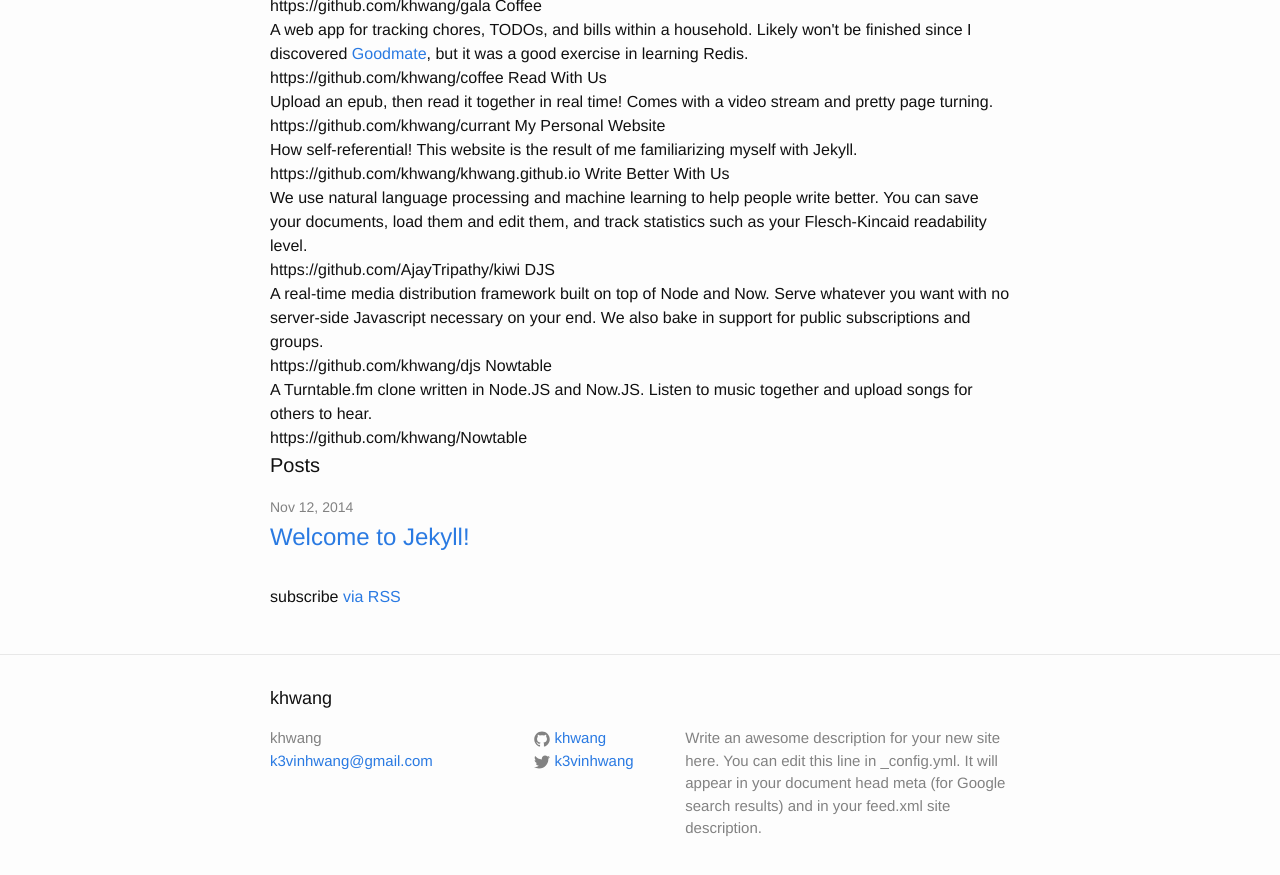
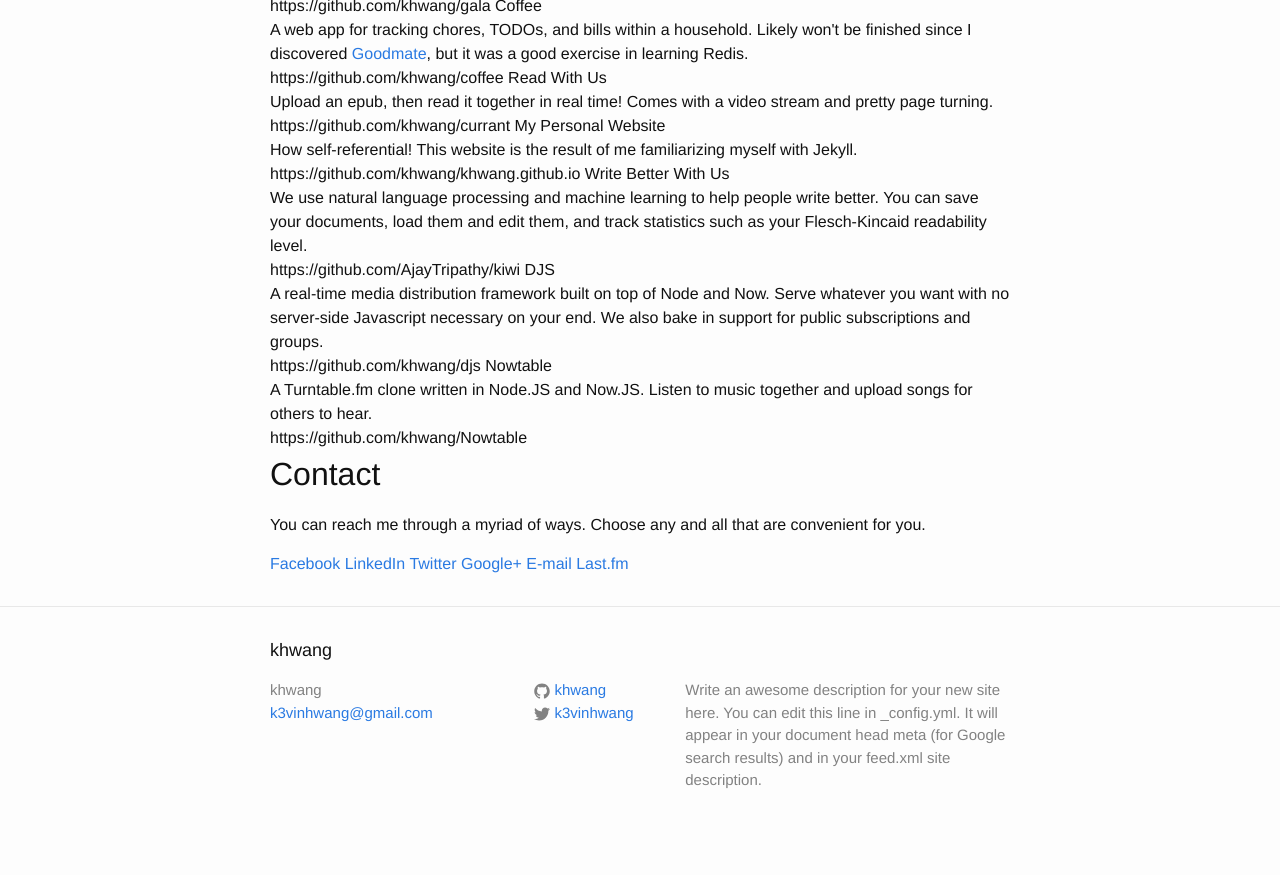
Before and after one commit to catherinemarvin/khwang.github.io, a Jekyll site: the page built from index.html, in a window 1280 px wide and 900 px high, scrolled down 590 px. Shown: the top 875 px of the window. Built offline with Jekyll 4.4.1, drawn with Linux system fonts in a browser that asks for light colours; after the commit the page ends 1442 px from its top, so only the background shows below that.

Commit message:
Make it a single-page website

```diff
--- a/index.html
+++ b/index.html
@@ -19,20 +19,16 @@
   {{ project.link }}
   {% endfor %}
 
-  <h1 class="page-heading">Posts</h1>
+  <h1>Contact</h1>
 
-  <ul class="post-list">
-    {% for post in site.posts %}
-      <li>
-        <span class="post-meta">{{ post.date | date: "%b %-d, %Y" }}</span>
+  <p>You can reach me through a myriad of ways. Choose any and all that are convenient for you.</p>
 
-        <h2>
-          <a class="post-link" href="{{ post.url | prepend: site.baseurl }}">{{ post.title }}</a>
-        </h2>
-      </li>
-    {% endfor %}
-  </ul>
+  <a href="https://www.facebook.com/k3vinhwang">Facebook</a>
+  <a href="http://www.linkedin.com/in/k3vinhwang">LinkedIn</a>
+  <a href="https://twitter.com/#!/k3vinhwang">Twitter</a>
+  <a href="https://plus.google.com/115680152090000837531/">Google+</a>
+  <a href="mailto:k3vinhwang@gmail.com">E-mail</a>
+  <a href="http://www.last.fm/user/k3vinhwang">Last.fm</a>
 
-  <p class="rss-subscribe">subscribe <a href="{{ "/feed.xml" | prepend: site.baseurl }}">via RSS</a></p>
 
 </div>
```
Also changed, not shown: contact.md (deleted, +0 -19 lines).
